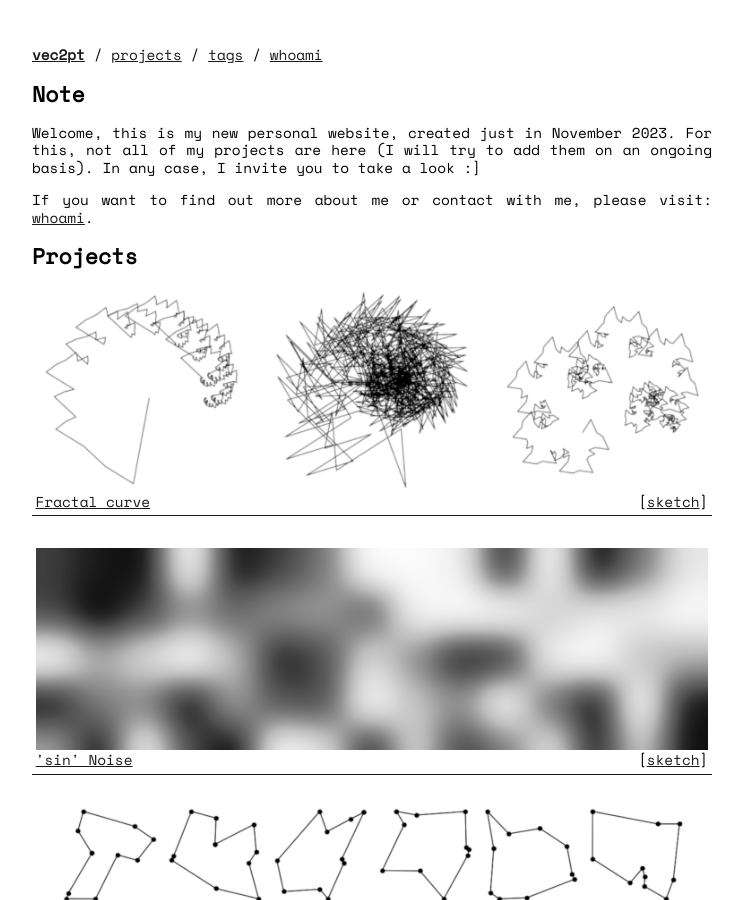
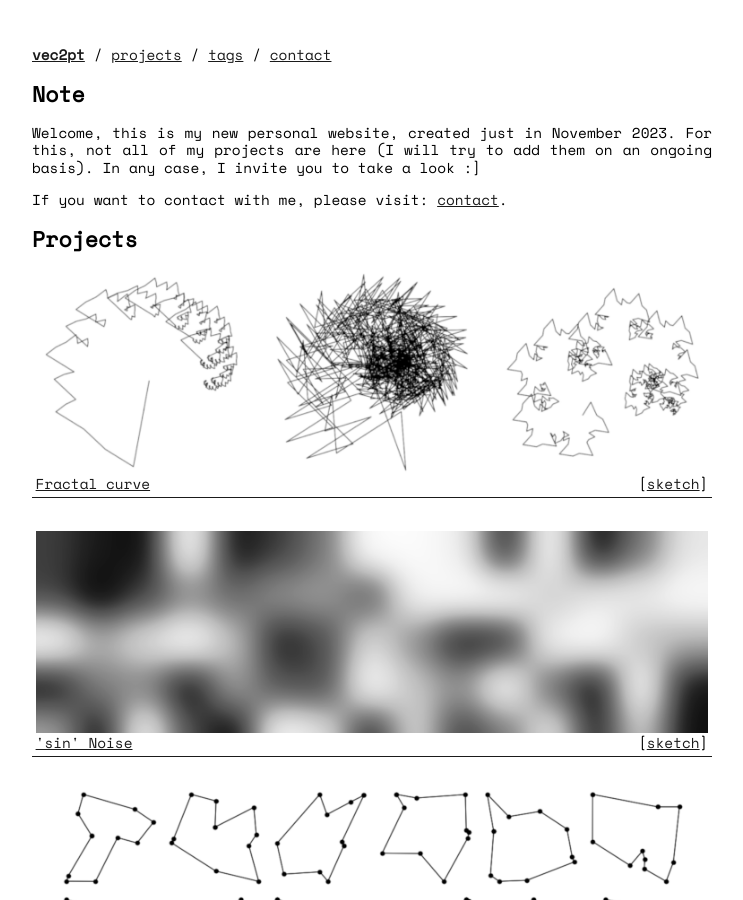
Before and after one commit to vec2pt/vec2pt.github.io, a Jekyll site: the page built from index.md, in a window 1280 px wide and 900 px high. Shown: the whole window, without its empty margins (268-1011 px from the left). Built offline with Jekyll 4.4.1, drawn with Linux system fonts in a browser that asks for light colours; nearby versions of some CDN libraries.

Commit message:
Update about.md

```diff
--- a/_includes/header.html
+++ b/_includes/header.html
@@ -3,6 +3,6 @@
   <p><b><a href="{{ '/' | relative_url }}">{{ site.title }}</a></b> /
     <a href="{{ '/projects' | relative_url }}">projects</a> /
     <a href="{{ '/tags' | relative_url }}">tags</a> /
-    <a href="{{ '/about' | relative_url }}">whoami</a>
+    <a href="{{ '/about' | relative_url }}">contact</a>
   </p>
 </header>
--- a/index.md
+++ b/index.md
@@ -7,4 +7,4 @@ title: Home
 
 Welcome, this is my new personal website, created just in November 2023. For this, not all of my projects are here (I will try to add them on an ongoing basis). In any case, I invite you to take a look :]
 
-If you want to find out more about me or contact with me, please visit: [whoami](about).
+If you want to contact with me, please visit: [contact](about).
```
Also changed, not shown: about.md (+3 -3 lines).
